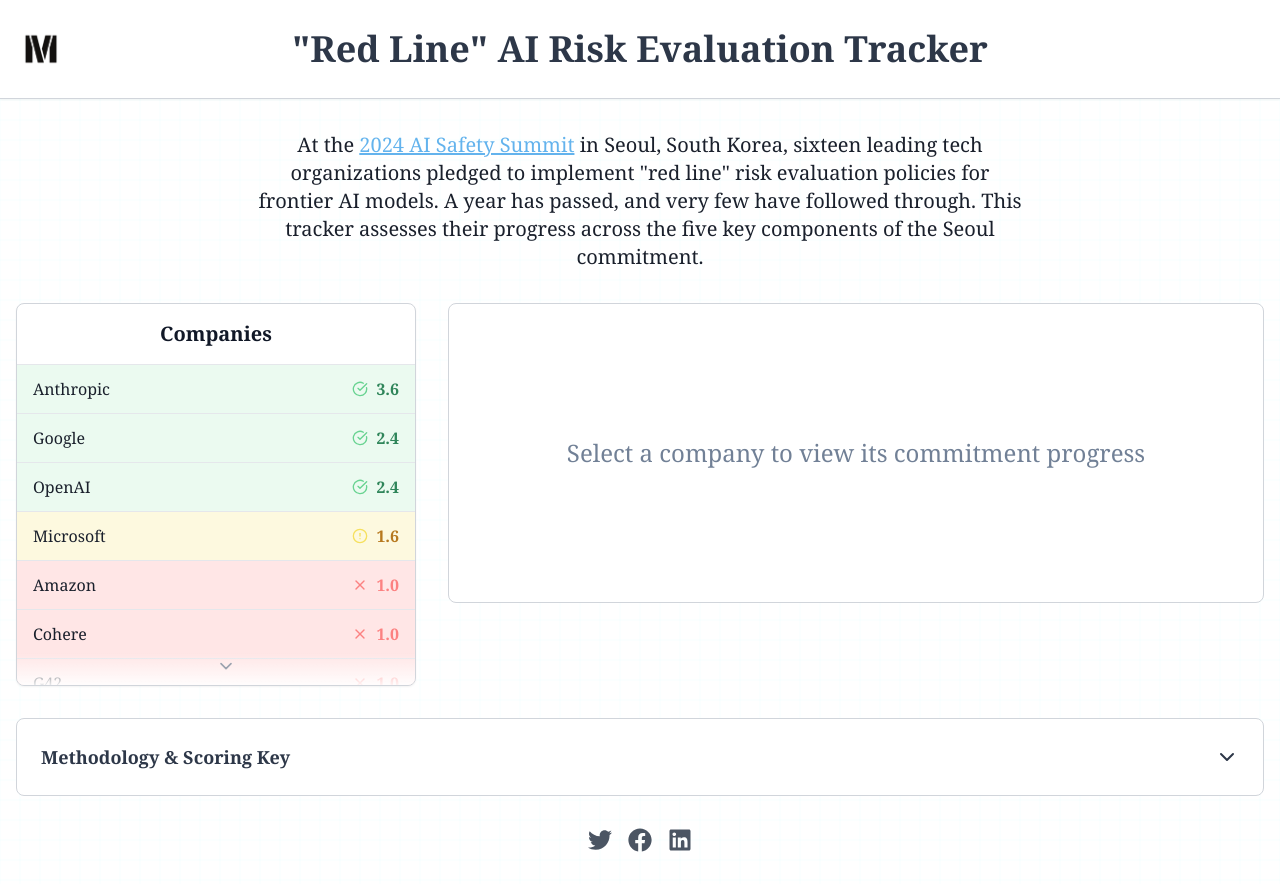
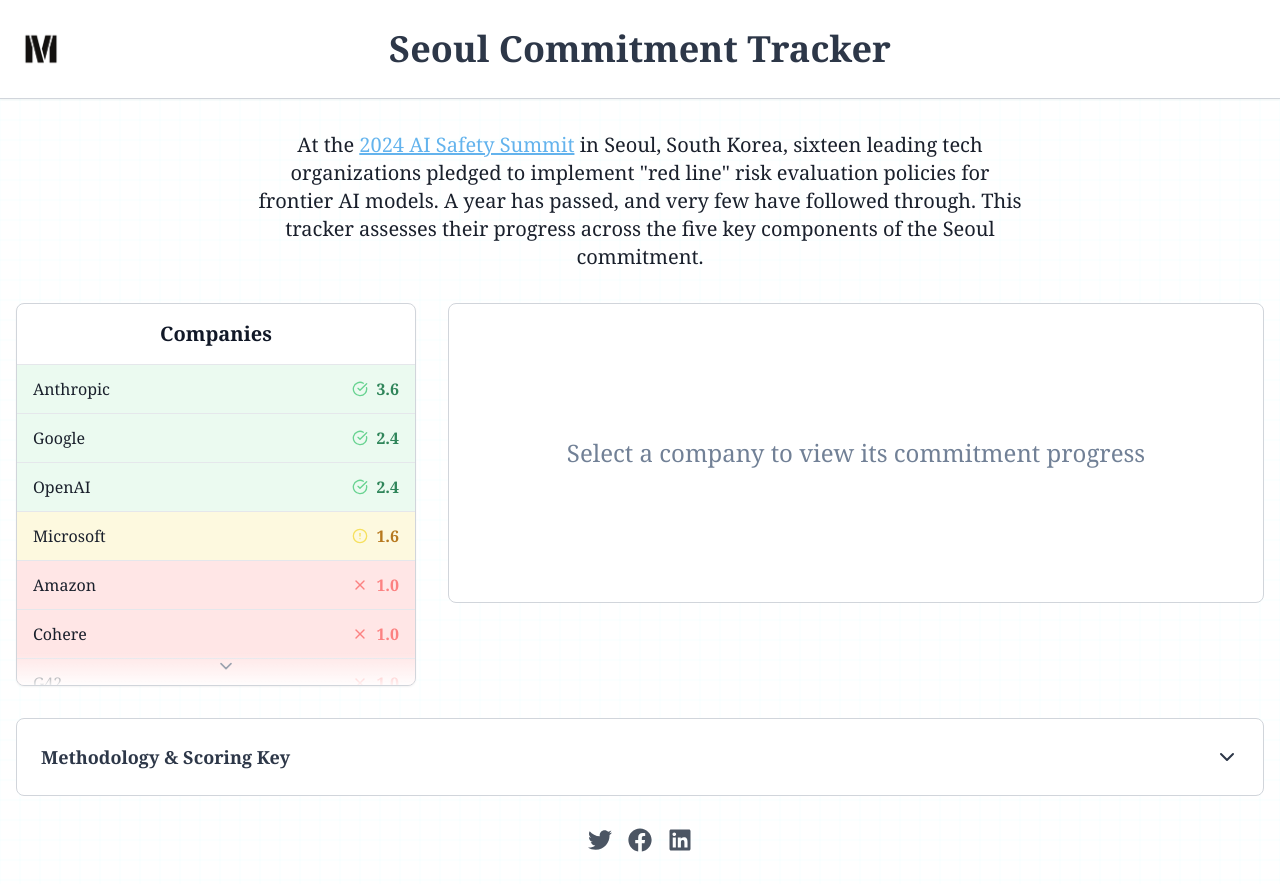
Before and after one commit to themidasproject/Seoul-Tracker, a Next.js app: page / in a window 1280 px wide. Built offline with nearby package versions, Linux system fonts and the light colour scheme.

Commit message:
Update Header.tsx

```diff
--- a/app/components/Header.tsx
+++ b/app/components/Header.tsx
@@ -30,7 +30,7 @@
           </a>
 
           <h1 className="text-2xl lg:text-4xl font-bold text-center" style={{ color: colors.primary }}>
-            "Red Line" AI Risk Evaluation Tracker
+            Seoul Commitment Tracker
           </h1>
 
           <div className="w-[50px] invisible lg:block">
```
